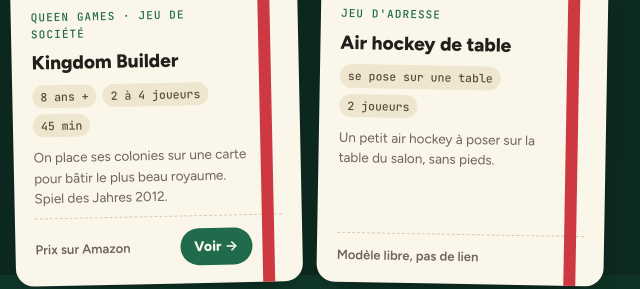
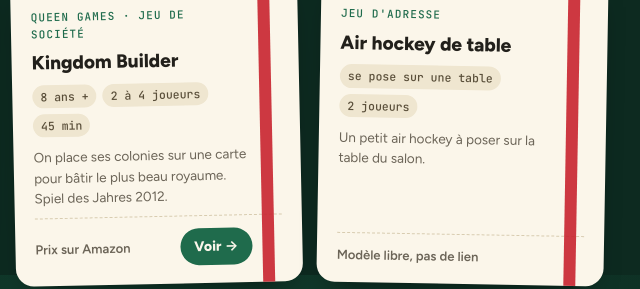
Before and after one commit to chacounette07/liste-noel, a plain HTML site: page index.html in a window 1280 px wide. Shown: the part 1325-1614 px from the top of the page, 484-1124 px from the left. Drawn offline with Linux system fonts and the light colour scheme; a web font is replaced by a local one.

Commit message:
Add files via upload

```diff
--- a/index.html
+++ b/index.html
@@ -328,7 +328,7 @@ h1 span::before{content:"";position:absolute;left:-.2em;top:-.3em;width:.95em;he
         <div class="brand">Jeu d'adresse</div>
         <h3>Air hockey de table</h3>
         <div class="meta"><span class="chip">se pose sur une table</span><span class="chip">2 joueurs</span></div>
-        <p class="note">Un petit air hockey à poser sur la table du salon, sans pieds.</p>
+        <p class="note">Un petit air hockey à poser sur la table du salon.</p>
         <div class="foot"><span class="price unk">Modèle libre, pas de lien</span></div>
       </article>
       <article class="tag"><div class="bow"><i></i><i></i><b></b></div>
```
